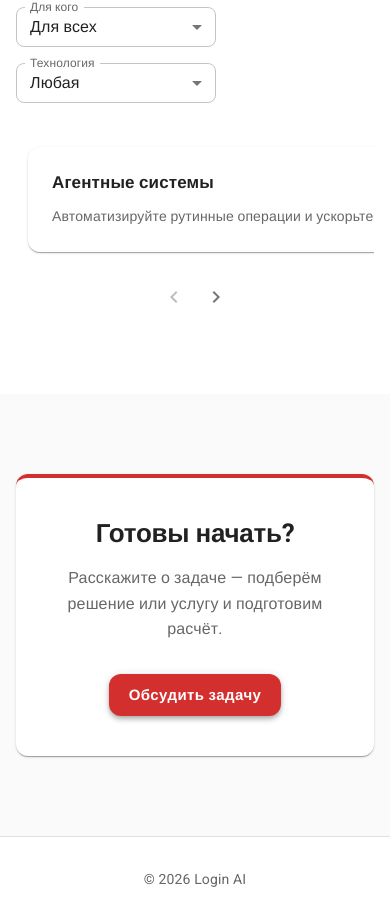
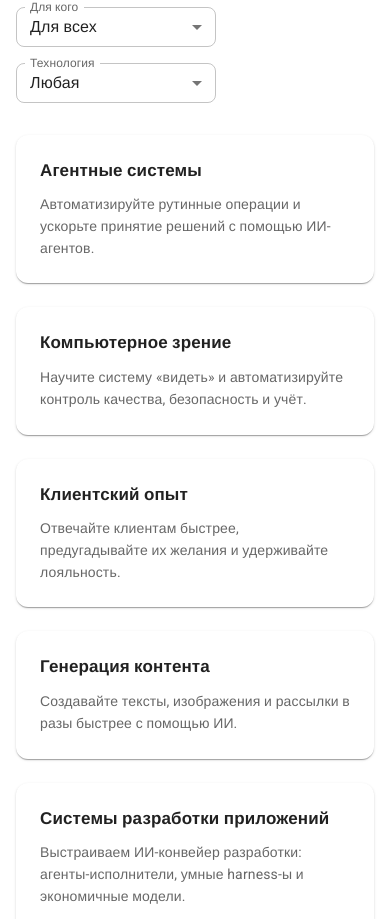
Before and after one commit to Vectorfield4/login-ai, a React (Vite) app: page / in a window 390 px wide. Shown: the part 2572-3491 px from the top of the page. Built offline with nearby package versions, Linux system fonts and the light colour scheme; a web font is replaced by a local one.

Commit message:
feat: restore plain responsive flex grid for home solutions (4 cols on md+), drop scroll-snap carousel

```diff
--- a/src/pages/HomePage.tsx
+++ b/src/pages/HomePage.tsx
@@ -1,5 +1,4 @@
 import { keyframes } from "@emotion/react";
-import { ChevronLeft, ChevronRight } from "@mui/icons-material";
 import {
   Box,
   Button,
@@ -8,16 +7,13 @@ import {
   Container,
   FormControl,
   Grid,
-  IconButton,
   InputLabel,
   MenuItem,
   Select,
   Stack,
   Typography,
-  useMediaQuery,
-  useTheme,
 } from "@mui/material";
-import { useEffect, useMemo, useRef, useState } from "react";
+import { useMemo, useState } from "react";
 import { useTranslation } from "react-i18next";
 import { Link as RouterLink } from "react-router-dom";
 import { CtaBlock } from "../components/CtaBlock";
@@ -25,7 +21,7 @@ import { IconCircle } from "../components/IconCircle";
 import { Section } from "../components/Section";
 import { SectionHeader } from "../components/SectionHeader";
 import { services } from "../data/services";
-import { type Solution, solutions } from "../data/solutions";
+import { solutions } from "../data/solutions";
 
 const AUDIENCE_KEYS = [
   "audiences.all",
@@ -59,13 +55,8 @@ function scrollToId(id: string) {
 
 export default function HomePage() {
   const { t } = useTranslation();
-  const theme = useTheme();
-  // Без matchMedia (jsdom/SSR) берём десктопное значение — 4 карточки в строке.
-  const isMd = useMediaQuery(theme.breakpoints.up("md"), { defaultMatches: true });
-  const isSm = useMediaQuery(theme.breakpoints.up("sm"));
   const [audience, setAudience] = useState("audiences.all");
   const [technology, setTechnology] = useState("technologies.any");
-  const [page, setPage] = useState(0);
 
   const filteredSolutions = useMemo(
     () =>
@@ -77,88 +68,13 @@ export default function HomePage() {
     [audience, technology],
   );
 
-  // Одна строка на страницу: 1 карточка на xs, 2 на sm, 4 на md.
-  const perPage = isMd ? 4 : isSm ? 2 : 1;
-
-  // Страницы-строки для горизонтальной прокрутки.
-  const pages = useMemo(() => {
-    const result: Solution[][] = [];
-    for (let i = 0; i < filteredSolutions.length; i += perPage) {
-      result.push(filteredSolutions.slice(i, i + perPage));
-    }
-    return result;
-  }, [filteredSolutions, perPage]);
-
-  const pageCount = Math.max(1, pages.length);
-  // Страница всегда валидна: смена фильтров или размера экрана уводит в границы.
-  const currentPage = Math.min(page, pageCount - 1);
-
-  // Ссылка на скроллер: стрелки и сброс фильтров прокручивают его нативно.
-  const scrollerRef = useRef<HTMLDivElement>(null);
-
-  // Возврат к первой странице при смене фильтра. В средах без нативной
-  // прокрутки (jsdom) достаточно сброса состояния страницы.
-  const scrollToStart = () => {
-    const scroller = scrollerRef.current;
-    if (scroller && typeof scroller.scrollTo === "function") {
-      scroller.scrollTo({ left: 0 });
-    }
-  };
-
-  // Смена фильтра всегда возвращает к первой строке (странице 0).
   const handleAudienceChange = (value: string) => {
     setAudience(value);
-    setPage(0);
-    scrollToStart();
   };
 
   const handleTechnologyChange = (value: string) => {
     setTechnology(value);
-    setPage(0);
-    scrollToStart();
   };
-
-  // Стрелки: состояние страницы переводим сразу (мгновенный отклик кнопок и
-  // jsdom-тесты), а скроллер прокручиваем ровно на одну страницу — ширину
-  // вьюпорта, со smooth-анимацией и нативным snap.
-  const handlePrev = () => {
-    const scroller = scrollerRef.current;
-    if (!scroller) return;
-    setPage((p) => Math.max(0, p - 1));
-    if (typeof scroller.scrollBy === "function") {
-      scroller.scrollBy({ left: -scroller.clientWidth, behavior: "smooth" });
-    }
-  };
-
-  const handleNext = () => {
-    const scroller = scrollerRef.current;
-    if (!scroller) return;
-    setPage((p) => Math.min(pageCount - 1, p + 1));
-    if (typeof scroller.scrollBy === "function") {
-      scroller.scrollBy({ left: scroller.clientWidth, behavior: "smooth" });
-    }
-  };
-
-  // Текущая страница отслеживается по позиции прокрутки (scrollLeft / ширина).
-  const handleScroll = () => {
-    const scroller = scrollerRef.current;
-    if (!scroller || scroller.clientWidth <= 0) return;
-    setPage(Math.round(scroller.scrollLeft / scroller.clientWidth));
-  };
-
-  // После смены фильтров или размера экрана возвращаем позицию на валидную
-  // страницу (границы страниц изменились вместе с perPage/контентом).
-  useEffect(() => {
-    const scroller = scrollerRef.current;
-    if (!scroller || scroller.clientWidth <= 0 || typeof scroller.scrollTo !== "function") {
-      return;
-    }
-    const index = scroller.scrollLeft / scroller.clientWidth;
-    const target = Math.min(Math.round(index), Math.max(0, pages.length - 1));
-    if (Math.abs(index - target) > 0.05) {
-      scroller.scrollTo({ left: target * scroller.clientWidth });
-    }
-  }, [pages]);
 
   return (
     <Box>
@@ -311,41 +227,8 @@ export default function HomePage() {
           />
 
           {filteredSolutions.length > 0 ? (
-            <>
-              {/* Слайдер строк: нативный CSS scroll-snap, скроллбар скрыт,
-                  overflow прячет соседние страницы за пределами вьюпорта */}
-              <Box
-                ref={scrollerRef}
-                onScroll={handleScroll}
-                sx={{
-                  overflowX: "auto",
-                  overflowY: "hidden",
-                  scrollSnapType: "x mandatory",
-                  overscrollBehaviorX: "contain",
-                  // Скроллбар невидим, но нативная прокрутка и snap работают.
-                  scrollbarWidth: "none",
-                  scrollbarColor: "transparent transparent",
-                  "&::-webkit-scrollbar": { display: "none" },
-                }}
-              >
-                <Box sx={{ display: "flex" }}>
-                  {pages.map((pageSolutions, index) => (
-                    <Box
-                      key={pageSolutions[0]?.slug ?? `page-${index}`}
-                      sx={{
-                        flexShrink: 0,
-                        minWidth: "100%",
-                        scrollSnapAlign: "start",
-                        scrollSnapStop: "always",
-                        // Отступы: тени и скругления карточек не срезаются краем
-                        // overflow-контейнера; группы соседних страниц не
-                        // прилегают к краю вьюпорта.
-                        px: 1.5,
-                        py: 1.5,
-                      }}
-                    >
             <Grid container spacing={3}>
-                        {pageSolutions.map((solution) => (
+              {filteredSolutions.map((solution) => (
                 <Grid key={solution.slug} size={{ xs: 12, sm: 6, md: 3 }}>
                   <Card
                     component={RouterLink}
@@ -359,12 +242,7 @@ export default function HomePage() {
                     }}
                   >
                     <CardContent
-                                sx={{
-                                  flexGrow: 1,
-                                  display: "flex",
-                                  flexDirection: "column",
-                                  gap: 1.5,
-                                }}
+                      sx={{ flexGrow: 1, display: "flex", flexDirection: "column", gap: 1.5 }}
                     >
                       <Typography variant="h6" component="h3">
                         {t(solution.navTitle)}
@@ -377,32 +255,6 @@ export default function HomePage() {
                 </Grid>
               ))}
             </Grid>
-                    </Box>
-                  ))}
-                </Box>
-              </Box>
-              {/* Пагинация по строкам — по центру, после блока карточек */}
-              {pageCount > 1 && (
-                <Stack direction="row" justifyContent="center" spacing={1} sx={{ mt: 2 }}>
-                  <IconButton
-                    aria-label={t("home.pagination.prev")}
-                    onClick={handlePrev}
-                    disabled={currentPage === 0}
-                    size="small"
-                  >
-                    <ChevronLeft />
-                  </IconButton>
-                  <IconButton
-                    aria-label={t("home.pagination.next")}
-                    onClick={handleNext}
-                    disabled={currentPage >= pageCount - 1}
-                    size="small"
-                  >
-                    <ChevronRight />
-                  </IconButton>
-                </Stack>
-              )}
-            </>
           ) : (
             <Typography variant="body1" color="text.secondary" textAlign="center" sx={{ py: 4 }}>
               {t("home.filters.empty")}
```
Also changed, not shown: 1 other file (tests, documents, lock files or other folders). Lines whose indentation alone changed are shown as unchanged.
